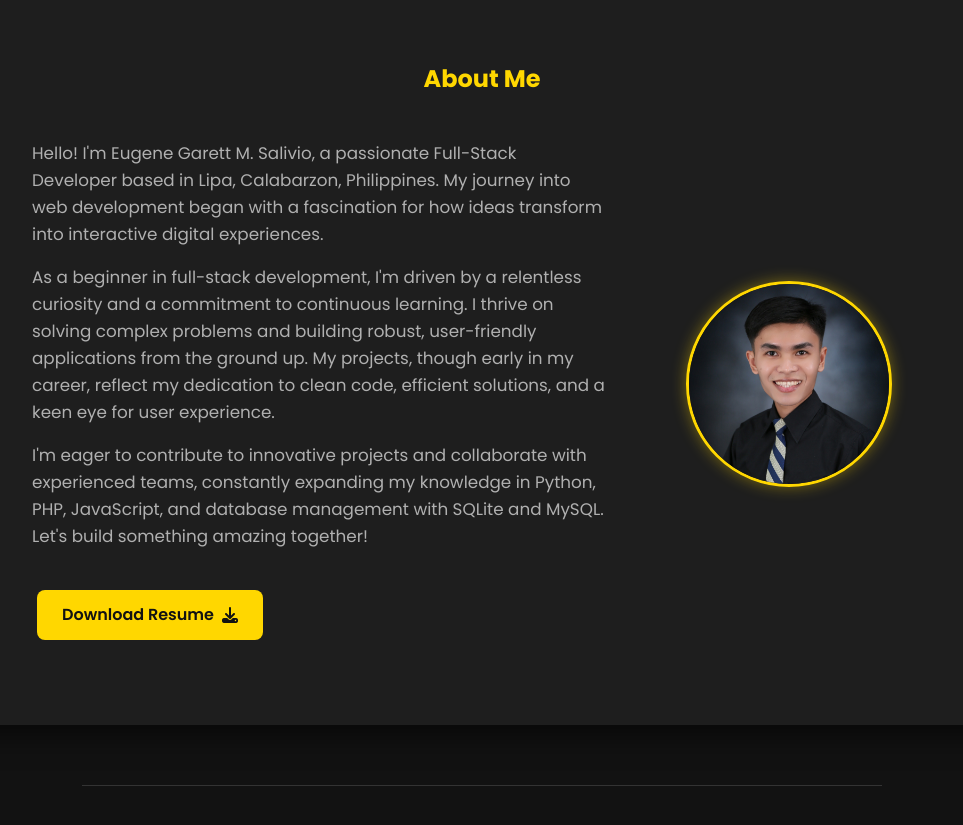
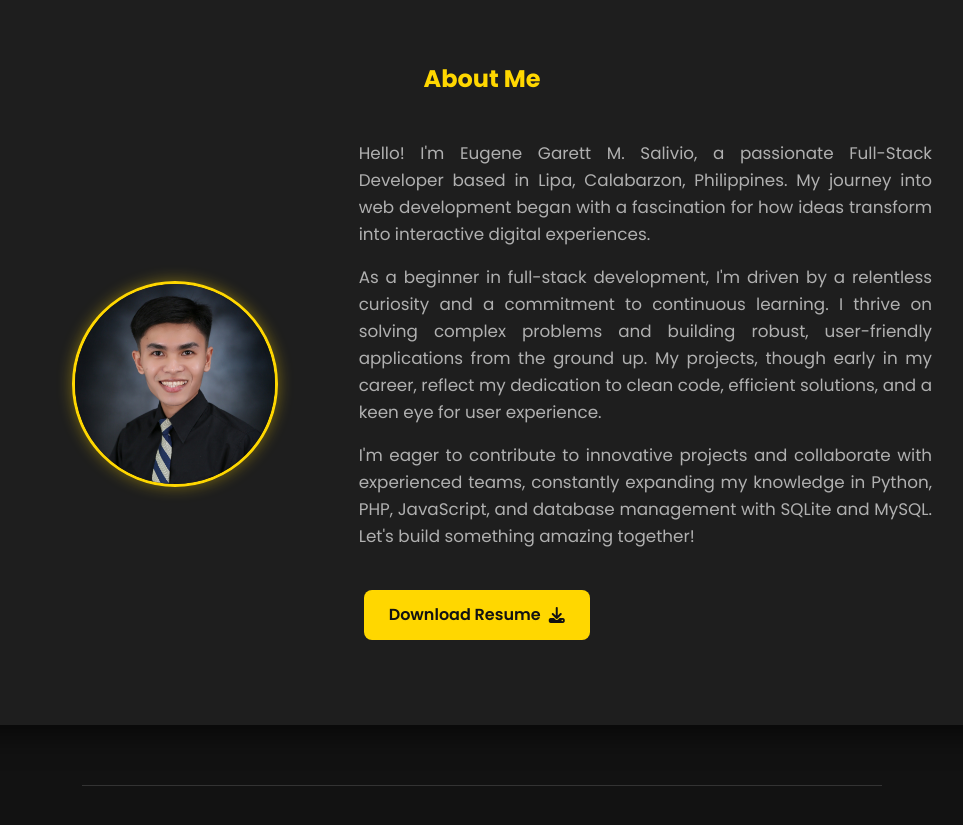
Before and after one commit to salivioeugenegarett/Portfolio-Websites, a plain HTML site: page index.html in a window 1280 px wide. Shown: the part 840-1665 px from the top of the page, without its empty margins (158-1121 px from the left). Drawn offline with Linux system fonts and the light colour scheme.

Commit message:
10th Commit

```diff
--- a/css/style.css
+++ b/css/style.css
@@ -199,7 +199,7 @@ section {
 
 .about-me-text {
     flex: 2;
-    text-align: left;
+    text-align: justify;
     color: var(--text-color-dark);
 }
 
--- a/index.html
+++ b/index.html
@@ -30,6 +30,9 @@
     <section class="about-me-section">
         <h2>About Me</h2>
         <div class="about-me-content">
+            <div class="about-me-image">
+                <img src="images/myself.jpg" alt="Eugene Salivio's Professional Headshot">
+            </div>
             <div class="about-me-text">
                 <p>Hello! I'm Eugene Garett M. Salivio, a passionate Full-Stack Developer based in Lipa, Calabarzon, Philippines. My journey into web development began with a fascination for how ideas transform into interactive digital experiences.</p>
                 <p>As a beginner in full-stack development, I'm driven by a relentless curiosity and a commitment to continuous learning. I thrive on solving complex problems and building robust, user-friendly applications from the ground up. My projects, though early in my career, reflect my dedication to clean code, efficient solutions, and a keen eye for user experience.</p>
@@ -37,9 +40,6 @@
                 <a href="files/Salivio-Resume.pdf" download class="btn primary-btn resume-btn">
                     Download Resume <i class="fas fa-download"></i>
                 </a>
-            </div>
-            <div class="about-me-image">
-                <img src="images/myself.jpg" alt="Eugene Salivio's Professional Headshot">
             </div>
         </div>
     </section>
```
